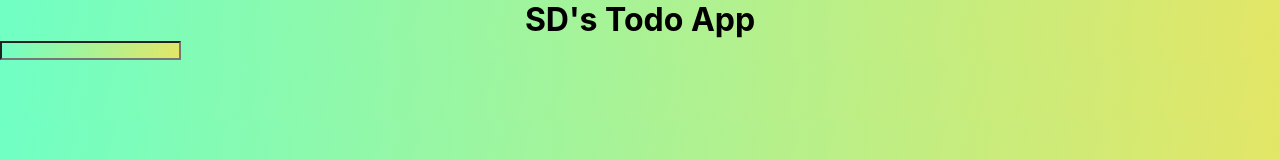
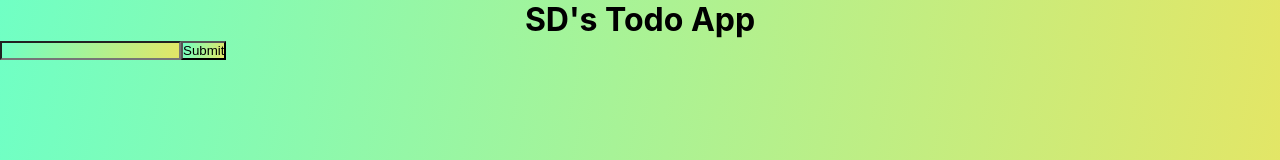
Before and after one commit to shubhamdesoria/React-todo, a React (Create React App) app: page / in a window 1280 px wide. Shown: the top 160 px of the page. Built offline with nearby package versions, Linux system fonts and the light colour scheme.

Commit message:
Edit and Delete functionality done and buggy line-through

```diff
--- a/src/App.js
+++ b/src/App.js
@@ -5,18 +5,31 @@ import { useState } from 'react'
 function App() {
   const [listItems, setListItems] = useState([])
 
-  const addTodo = (list) => {
+  const addTodo = (list, eindex) => {
 
-    let lists =[...listItems, list]
-    setListItems(lists);
+    if(eindex == null){
+      let lists =[...listItems, list]
+      setListItems(lists);
+    }
+    else{
+      let newList =[...listItems];
+      newList[eindex] = list;
+      setListItems(newList)
+    }
 
+    }
+    const inputDelete = (eindex) => {
+      let newList =[...listItems.filter((item)=>
+        listItems.indexOf(item) !== eindex
+      )];
+      setListItems(newList)
     }
 
 
 return (
   <div className="App">
     <Header />
-    <Input addTodo={addTodo} listItems={listItems} />
+    <Input addTodo={addTodo} listItems={listItems} inputDelete = {inputDelete} />
   </div>
 );
 
--- a/src/Components/Input.js
+++ b/src/Components/Input.js
@@ -3,13 +3,21 @@ import {useState} from "react"
 import TodoList from './TodoList'
 const Input = (props) =>{
 const [title, setTitle] = useState("")
+const [eindex, setIndex] = useState(null)
 
 const onSubmit = (e) => {
     e.preventDefault()
-   props.addTodo(title);
-   setTitle("");
+    if(title !== "" && title.trim().length !== 0){
+
+        props.addTodo(title, eindex);
+    }
+    setTitle("");
 
 
+}
+const InputEdit = (item, index) =>{
+setTitle(item);
+setIndex(index);
 }
 // setTitle(title);
 
@@ -17,9 +25,10 @@ return (
     <div>
         <form onSubmit={onSubmit}>
             <input type="text" value = {title} onChange ={e => setTitle(e.target.value)} />
-            {/* <Button text="Add" onClick={onClick} /> */}
+            <input type="submit" value = "Submit" />
+
         </form>
-        <TodoList items = {props.listItems}/>
+        <TodoList items = {props.listItems} inputEdit = {InputEdit} inputDel = {props.inputDelete}/>
     </div>
 
 )}
--- a/src/Components/TodoList.js
+++ b/src/Components/TodoList.js
@@ -1,25 +1,61 @@
 
-import Button from './Button'
+import {useState} from "react"
 const TodoList = (props) => {
+
+    const [complete, setcomplete] = useState(false)
+
+    const onClickEdit = (item, index) =>{
+        props.inputEdit(item, index);
+    }
+    const onClickDel = (index) =>{
+    props.inputDel(index)
+    }
+    const onCheck = () =>{
+        let newComplete = complete;
+        setcomplete(!newComplete);
+
+    //     if(!newComplete){
+    //         setcomplete(true);
+    //  }
+    //  else{
+    //      setcomplete(false);
+    //  }
+    }
+   let checkStyle =  {
+            textDecoration : complete?'line-through': 'none'
+    }
+        // return(
+        //     checkStyle()
+        // )
+
+
+
     const list = () => {
         return (<div className="todo-list">
             <ul>
-            {props.items.map((item, index) => (<li key = {index}>
+                {props.items.map((item, index) => (<li key={index} style = {checkStyle}>
+                    <label>
+                    <input type= "checkbox"  checked = {complete} onChange = {() =>
+                        onCheck()
+                    } />
                     {item}
-                    <Button text="del" />
+                    </label>
+                    <button onClick = {() => onClickEdit(item, index)}> Edit </button>
+                    <button onClick = {() => onClickDel(index)}> Delete </button>
+
                 </li>
-            ))}
+                ))}
             </ul>
 
         </div>)
     }
     return (
         <div>
-    {
-    list()
-    }
+            {
+                list()
+            }
         </div>
     )
 }
 
-export default TodoList
+export default TodoList;
```
